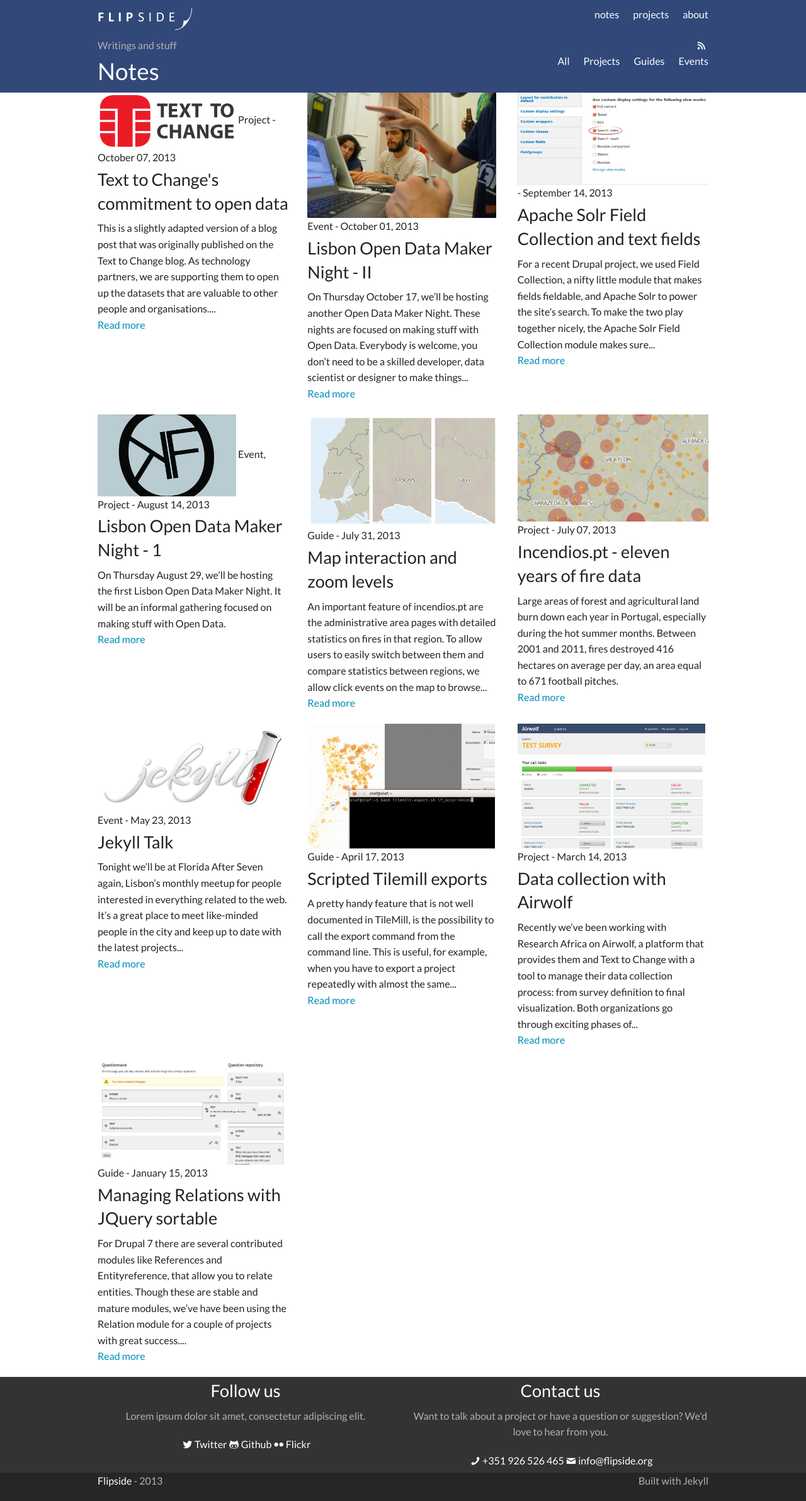
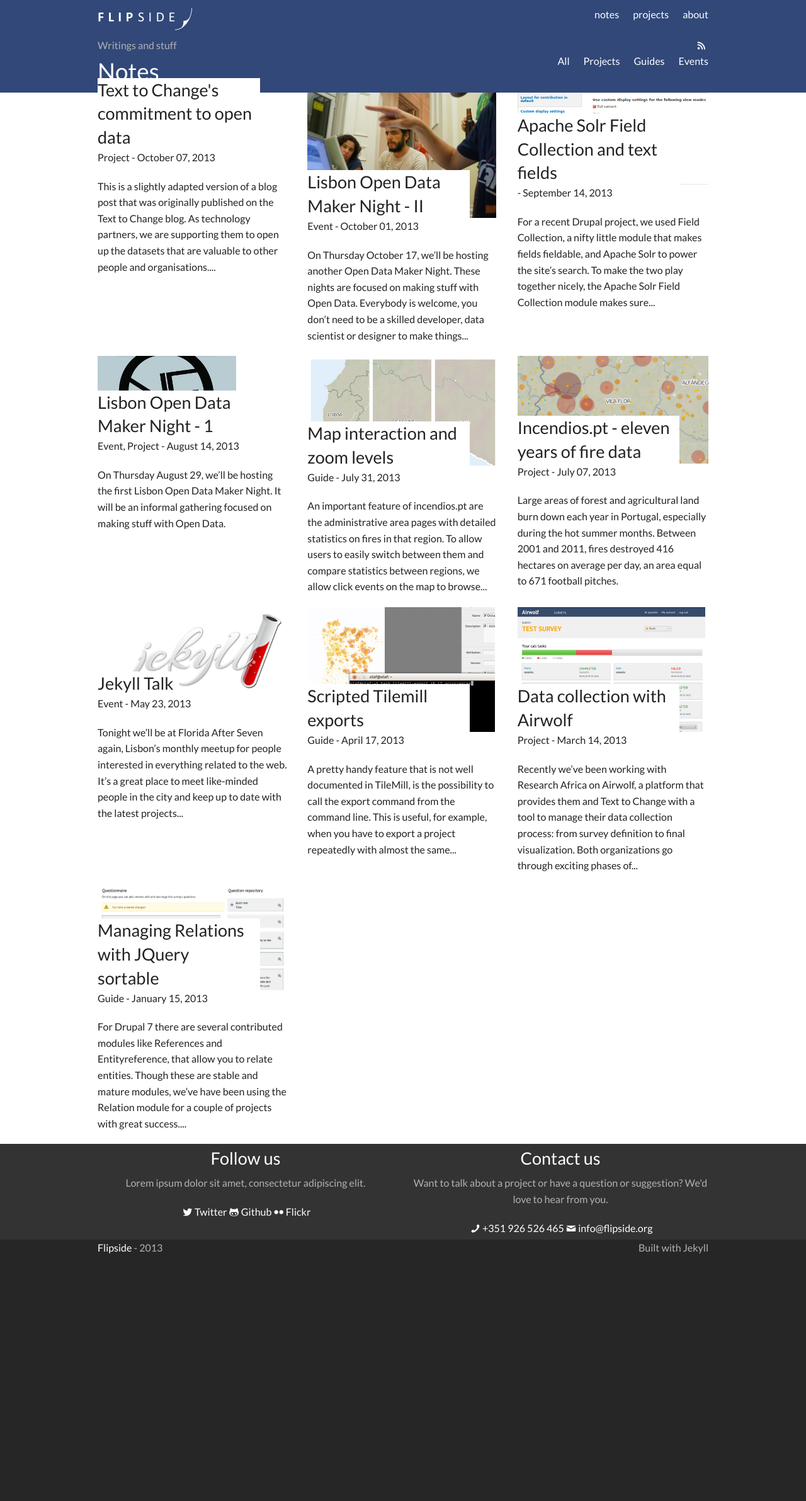
Before and after one commit to flipside-org/flipside.org, a Jekyll site: the page built from notes.html, in a window 1280 px wide. Shown: the whole page at 63% size. Built offline with Jekyll 4.4.1, drawn with Linux system fonts in a browser that asks for light colours; after the commit the page ends 2014 px from its top, so only the background shows below that.

Commit message:
Style the header of the grid-list

```diff
--- a/_includes/note_list_element.html
+++ b/_includes/note_list_element.html
@@ -15,16 +15,17 @@
       {% endunless %}
     {% endfor %}
 
-    <img class="thumbnail" src="/images/notes/{{ include.note.image }}" />
-    <span class="metadata">{{ filter_list }} - {{ include.note.date | date: "%B %d, %Y" }}</span>
-    <a href="{{ url }}">
-      <h3>
-        {{ include.note.title }}
-      </h3>
-    </a>
+    <header>
+      <a href="{{ url }}">
+        <img class="thumbnail" src="/images/notes/{{ include.note.image }}" />
+        <h3>
+          {{ include.note.title }}
+        </h3>
+      </a>
+    </header>
+    <p class="metadata">{{ filter_list }} - {{ include.note.date | date: "%B %d, %Y" }}</p>
     <p class="intro">
-      {{ include.note.excerpt | strip_html | truncatewords: 40 }}<br/>
-      <a href="{{ url }}">Read more</a>
+      {{ include.note.excerpt | strip_html | truncatewords: 40 }}
     </p>
   </article>
 </li>
```
Also changed, not shown: src/sass/_layout.scss (+15 -0 lines), css/app.css.
